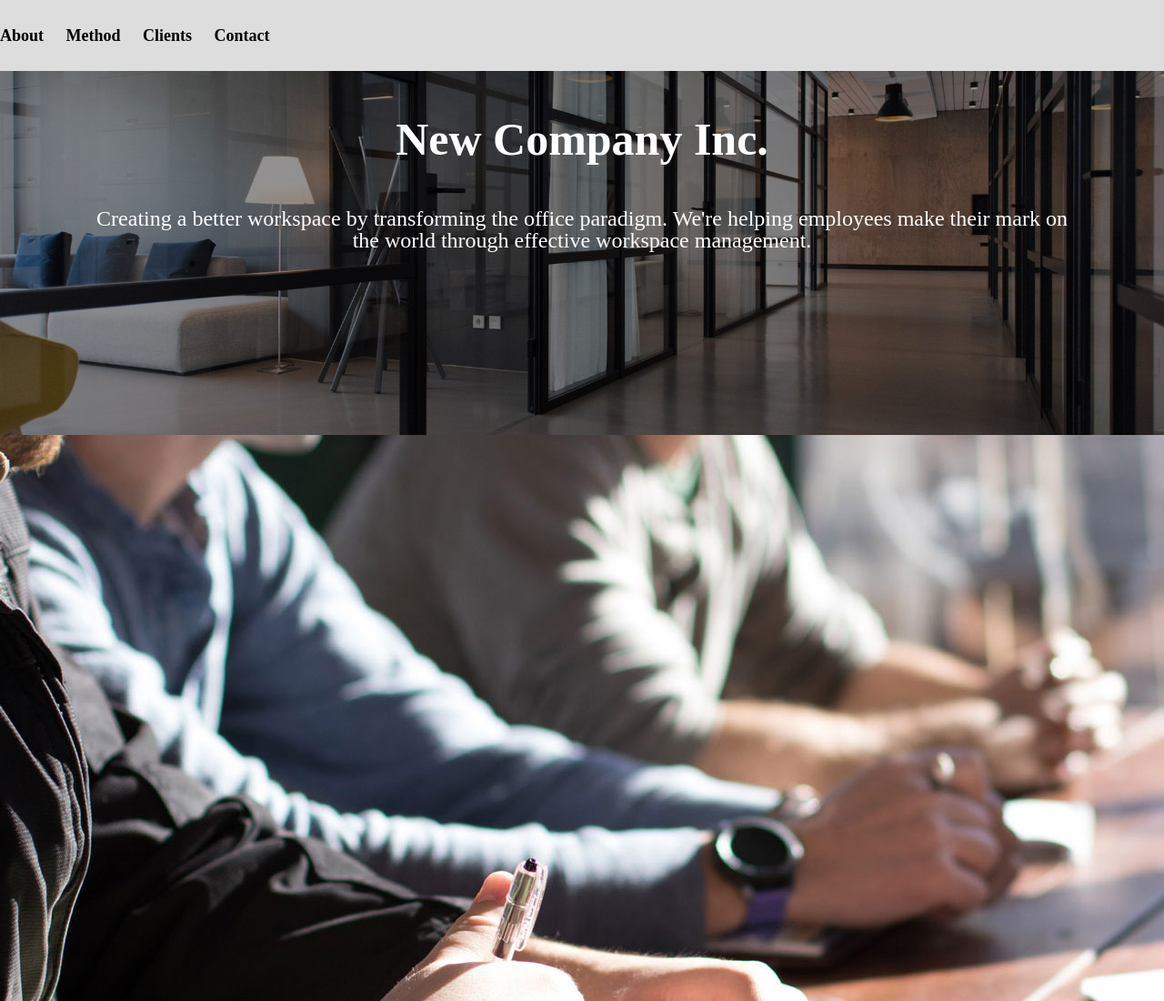
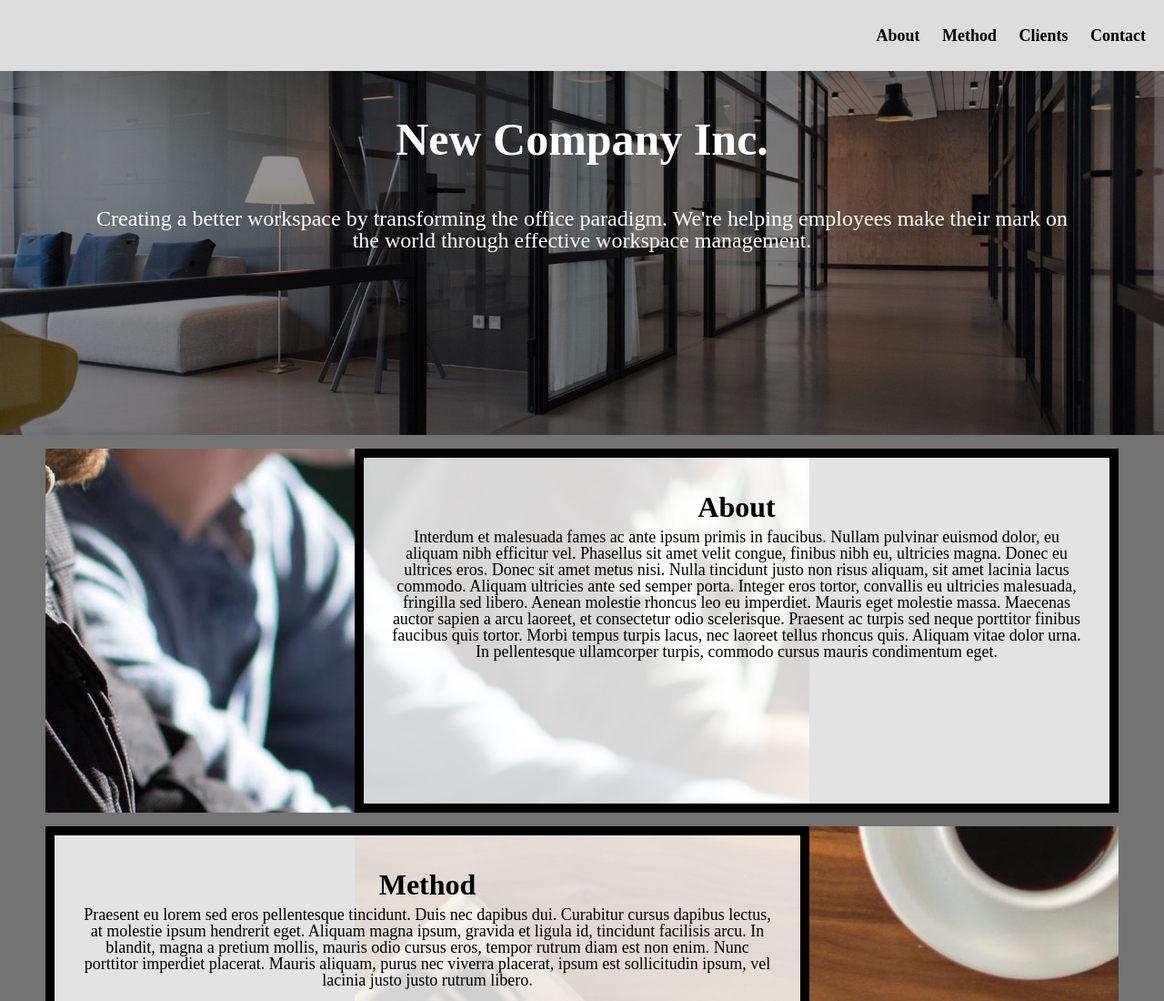
Before and after one commit to yonitrobin/homework5-2021, a plain HTML site: page index.html in a window 1280 px wide. Shown: the top 1100 px of the page at 91% size. Drawn offline with Linux system fonts and the light colour scheme.

Commit message:
Add files via upload

```diff
--- a/css/style.css
+++ b/css/style.css
@@ -99,9 +99,10 @@ a:hover{
 
 .container{
   /* Requirement 5 code here*/
+  display: grid;
   grid-template-columns: 1fr 5fr 1fr;
   grid-template-rows: repeat(5,auto);
-  border-spacing: 15px;
+  grid-row-gap: 15px;
 }
 
 /* Remainder of requirements here: */
@@ -114,7 +115,8 @@ header{
   height: 400px; /* Parallax effect */
   grid-column: 1 / span 5;
   grid-row: 1/ span 1;
-  background-image: url("../images/header.jpg")
+  background-image: url("../images/header.jpg");
+  background-repeat: no-repeat;
   /* YOUR CODE HERE; */
 }
 
@@ -187,12 +189,13 @@ header{
 @media screen and (min-width: 800px){
   nav{
     padding: 30px 0;
-    align-items: right;
+    text-align: right;
 
     /* Your code here */
   }
 
   .container{
+    display: grid;
     grid-template-columns: 50px auto 500px auto 50px;
     grid-template-rows: repeat(5, 400px);
   }
```
